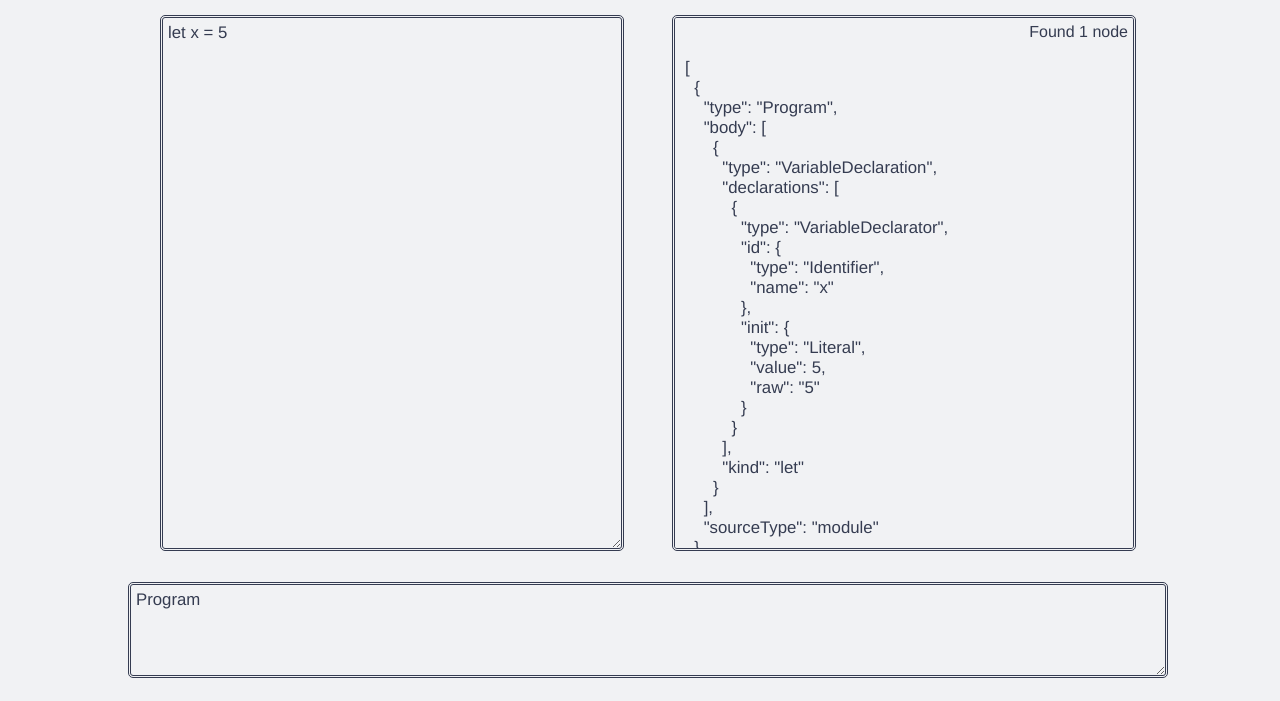
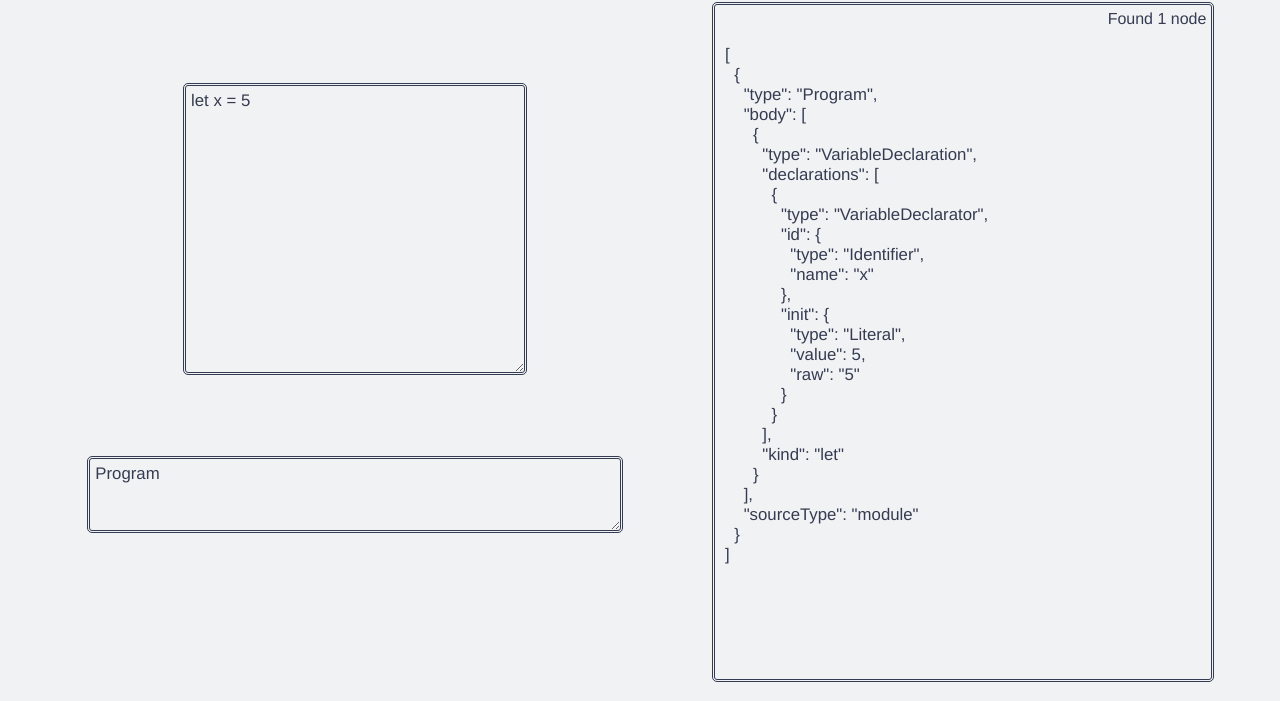
Before and after one commit to natalie-poulson/ESQuery-tool, a website with bundled scripts: page index.html in a window 1280 px wide. Shown: the part 115-816 px from the top of the page. Built offline with nearby package versions, Linux system fonts and the light colour scheme.

Commit message:
modified css layout

```diff
--- a/index.html
+++ b/index.html
@@ -25,12 +25,14 @@
         </div>
     </header>
     <main>
-        <textarea id ='input' class='theme-switch' >let x = 5</textarea>
+        <div id="left">
+            <textarea id ='input' class='theme-switch' >let x = 5</textarea>
+            <textarea id= 'query' class='theme-switch'>Program</textarea>
+        </div>
         <aside class='theme-switch'>
             <p id='numOfNodes'></p>
             <pre id='output'></pre>
         </aside>
     </main>
-    <textarea id= 'query' class='theme-switch'>Program</textarea>
 </body>
 </html>
--- a/styles/style.css
+++ b/styles/style.css
@@ -14,19 +14,22 @@ body {
 main {
     display:flex;
     justify-content: space-around;
+    width:95%;
+    height:85%;
 }
 textarea {
     font-family:Helvetica, Arial, sans-serif;
     font-size: 1.05em;
     background-color: var(--primary-color);
     color: var(--secondary-color);
+    width:100%;
 }
 header {
     width:100%;
     display:flex;
     justify-content: space-around;
     margin-bottom:20px;
-    height:7vh;
+    height:7%;
 }
 header h1 {
     margin-bottom:0px;
@@ -34,8 +37,24 @@ header h1 {
 header h4 {
     margin-top:5px;
 }
+#left {
+    display:flex;
+    flex-direction: column;
+    justify-content: space-evenly;
+    align-items: center;
+    width:45%;
+    height:90%;
+}
+#input {
+    height:45%;
+    width:60%;
+}
 #query {
-    height:10vh;
+    height:10%;
+    width:95%;
+}
+aside {
+    width:40%;
 }
 #output{
     font-size: 1.05em;
@@ -46,13 +65,7 @@ header h4 {
     margin:0;
     text-align: right;
 }
-main, #query {
-    width:80vw;
-}
-#input, aside {
-    width:35vw;
-    height:65vh;
-}
+
 #input, aside, #query {
     overflow:scroll;
     border-radius: 5px;
```
